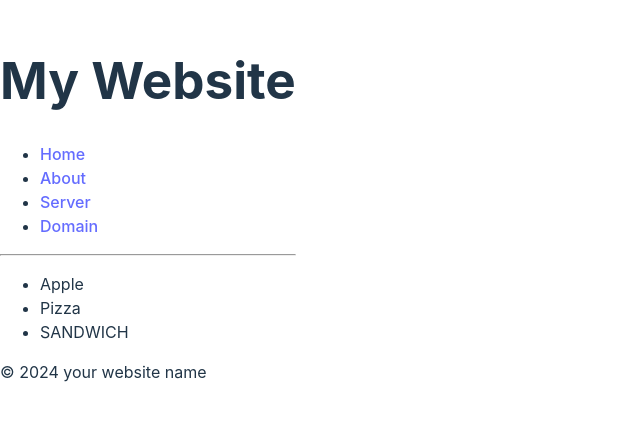
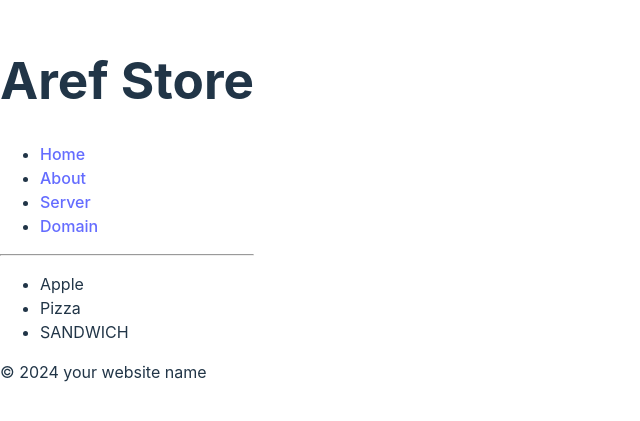
Before and after one commit to Aref2880/Tamrin-site, a React (Vite) app: page / in a window 1280 px wide. Shown: the part 191-612 px from the top of the page, without its empty margins (0-640 px from the left). Built offline with nearby package versions, Linux system fonts and the light colour scheme.

Commit message:
Update Header.jsx
h1 name

```diff
--- a/src/Header.jsx
+++ b/src/Header.jsx
@@ -2,7 +2,7 @@ function Header(){
 
     return(
         <header>
-            <h1>My Website</h1>
+            <h1>Aref Store</h1>
             <nav>
                 <ul>
                     <li><a href="#">Home</a></li>
```
